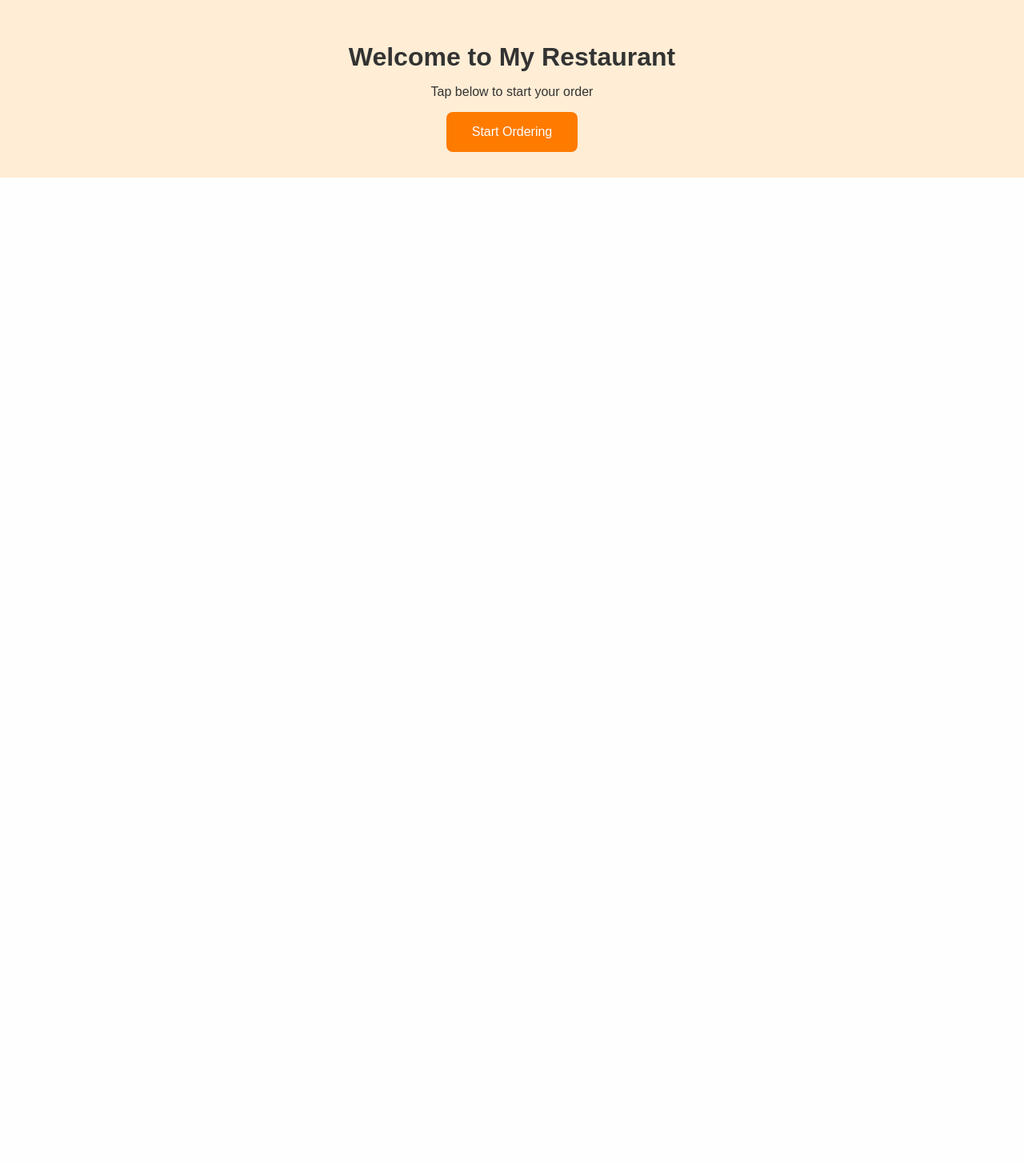
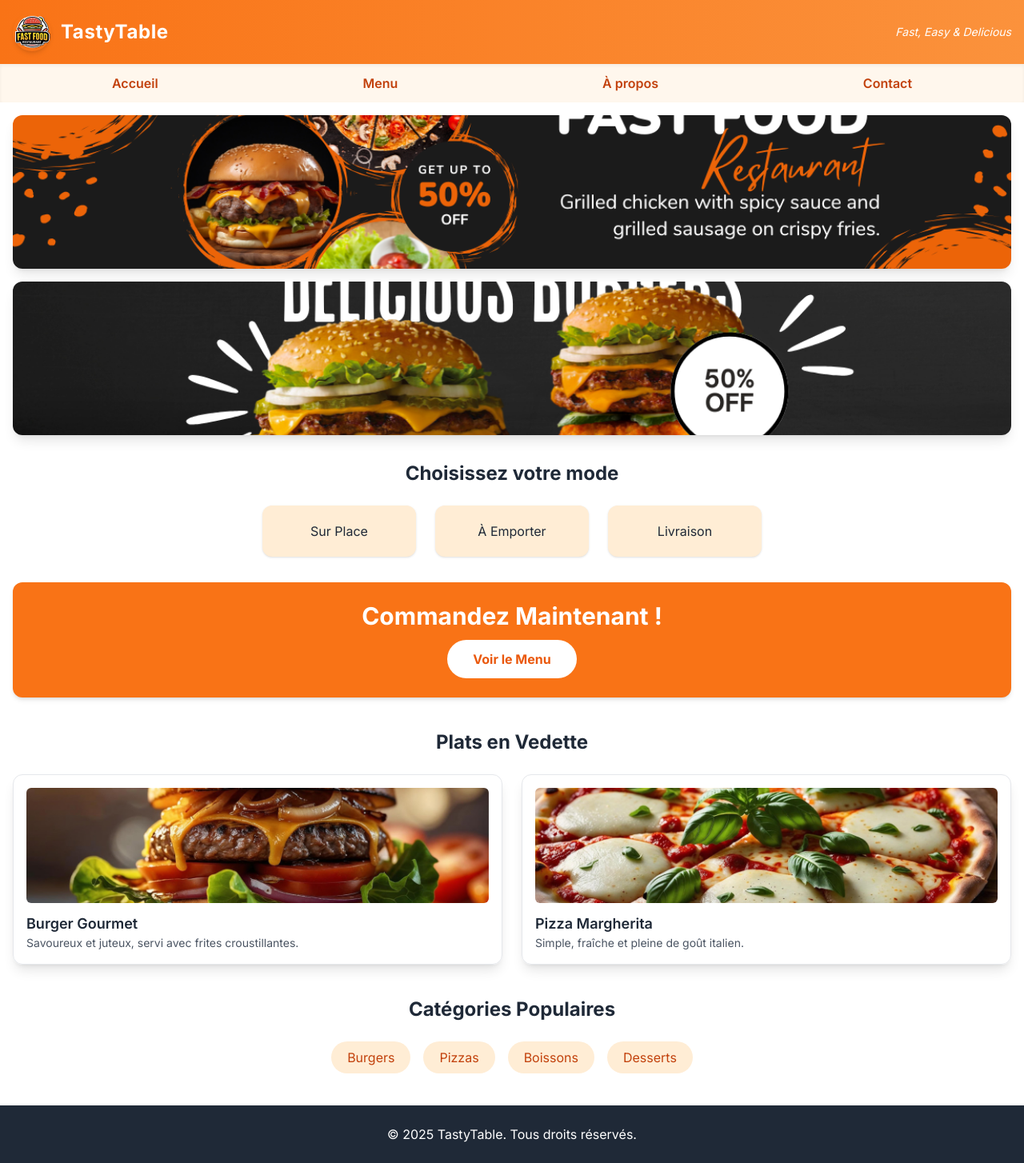
Before and after one commit to Wohami-2000/restaurant-ordering, a website: page index.html in a window 1280 px wide. Shown: the whole page at 80% size. Before the commit the page ends 800 px from the top, so only its background shows below. Drawn offline with nearby package versions, Linux system fonts and the light colour scheme.

Commit message:
finished homepage layout and design

```diff
--- a/index.html
+++ b/index.html
@@ -3,14 +3,94 @@
 <head>
   <meta charset="UTF-8" />
   <meta name="viewport" content="width=device-width, initial-scale=1.0" />
-  <title>My Restaurant</title>
-  <link rel="stylesheet" href="style.css" />
+  <title>TastyTable | Accueil</title>
+  <script src="https://cdn.tailwindcss.com"></script>
+  <link rel="preconnect" href="https://fonts.googleapis.com">
+  <link rel="preconnect" href="https://fonts.gstatic.com" crossorigin>
+  <link href="https://fonts.googleapis.com/css2?family=Inter:wght@400;600;700&display=swap" rel="stylesheet">
+  <style>
+    body {
+      font-family: 'Inter', sans-serif;
+    }
+  </style>
 </head>
-<body>
-  <header>
-    <h1>Welcome to My Restaurant</h1>
-    <p>Tap below to start your order</p>
-    <button>Start Ordering</button>
+<body class="bg-white text-gray-800">
+
+  <!-- Header with Logo and Tagline -->
+  <header class="bg-gradient-to-r from-orange-500 to-orange-400 p-4 flex items-center justify-between shadow-md">
+    <div class="flex items-center gap-3">
+      <img src="images/logo.png" alt="Logo" class="w-12 h-12 rounded-full shadow-md" />
+      <span class="text-white text-2xl font-bold tracking-wide">TastyTable</span>
+    </div>
+    <p class="hidden sm:block text-white text-sm italic">Fast, Easy & Delicious</p>
   </header>
+
+  <!-- Navigation Bar -->
+  <nav class="bg-orange-50 p-3 text-sm sm:text-base flex justify-around shadow-inner sticky top-0 z-10">
+    <a href="#" class="text-orange-700 font-semibold hover:underline">Accueil</a>
+    <a href="#" class="text-orange-700 font-semibold hover:underline">Menu</a>
+    <a href="#" class="text-orange-700 font-semibold hover:underline">À propos</a>
+    <a href="#" class="text-orange-700 font-semibold hover:underline">Contact</a>
+  </nav>
+
+  <!-- Slideshow / Offers -->
+  <section class="mt-4 px-4">
+    <div class="rounded-xl overflow-hidden shadow-lg mb-4">
+      <img src="images/picture1.png" alt="Offer 1" class="w-full h-48 object-cover" />
+    </div>
+    <div class="rounded-xl overflow-hidden shadow-lg">
+      <img src="images/picture2.png" alt="Offer 2" class="w-full h-48 object-cover" />
+    </div>
+  </section>
+
+  <!-- Service Options -->
+  <section class="my-8 px-4 text-center">
+    <h2 class="text-2xl font-bold mb-6">Choisissez votre mode</h2>
+    <div class="flex flex-col sm:flex-row gap-6 justify-center">
+      <div class="bg-orange-100 hover:bg-orange-200 transition p-5 rounded-xl shadow w-full sm:w-48">Sur Place</div>
+      <div class="bg-orange-100 hover:bg-orange-200 transition p-5 rounded-xl shadow w-full sm:w-48">À Emporter</div>
+      <div class="bg-orange-100 hover:bg-orange-200 transition p-5 rounded-xl shadow w-full sm:w-48">Livraison</div>
+    </div>
+  </section>
+
+  <!-- Call to Action -->
+  <section class="bg-orange-500 text-white text-center p-6 rounded-xl mx-4 my-8 shadow-md">
+    <h2 class="text-3xl font-bold mb-3">Commandez Maintenant !</h2>
+    <a href="#" class="inline-block bg-white text-orange-600 font-bold py-3 px-8 rounded-full hover:bg-orange-100 transition">Voir le Menu</a>
+  </section>
+
+  <!-- Featured Dishes -->
+  <section class="px-4 my-10">
+    <h2 class="text-2xl font-bold mb-6 text-center">Plats en Vedette</h2>
+    <div class="grid grid-cols-1 sm:grid-cols-2 gap-6">
+      <div class="border p-4 rounded-xl shadow-lg">
+        <img src="images/picture3.png" alt="Dish 2" class="w-full h-36 object-cover rounded-md mb-3" />
+        <h3 class="font-semibold text-lg">Burger Gourmet</h3>
+        <p class="text-sm text-gray-600">Savoureux et juteux, servi avec frites croustillantes.</p>
+      </div>
+      <div class="border p-4 rounded-xl shadow-lg">
+        <img src="images/picture4.png" alt="Dish 2" class="w-full h-36 object-cover rounded-md mb-3" />
+        <h3 class="font-semibold text-lg">Pizza Margherita</h3>
+        <p class="text-sm text-gray-600">Simple, fraîche et pleine de goût italien.</p>
+      </div>
+    </div>
+  </section>
+
+  <!-- Popular Categories -->
+  <section class="px-4 my-10">
+    <h2 class="text-2xl font-bold mb-6 text-center">Catégories Populaires</h2>
+    <div class="flex flex-wrap gap-4 justify-center">
+      <span class="bg-orange-100 px-5 py-2 rounded-full text-orange-700 font-medium hover:bg-orange-200">Burgers</span>
+      <span class="bg-orange-100 px-5 py-2 rounded-full text-orange-700 font-medium hover:bg-orange-200">Pizzas</span>
+      <span class="bg-orange-100 px-5 py-2 rounded-full text-orange-700 font-medium hover:bg-orange-200">Boissons</span>
+      <span class="bg-orange-100 px-5 py-2 rounded-full text-orange-700 font-medium hover:bg-orange-200">Desserts</span>
+    </div>
+  </section>
+
+  <!-- Footer -->
+  <footer class="bg-gray-800 text-white text-center p-6">
+    <p>&copy; 2025 TastyTable. Tous droits réservés.</p>
+  </footer>
+
 </body>
 </html>
--- a/style.css
+++ /dev/null
@@ -1,28 +0,0 @@
-body {
-  margin: 0;
-  padding: 0;
-  font-family: sans-serif;
-  background-color: #fefefe;
-  color: #333;
-  text-align: center;
-}
-
-header {
-  padding: 2rem;
-  background-color: #ffedd5;
-}
-
-h1 {
-  font-size: 2rem;
-  margin-bottom: 0.5rem;
-}
-
-button {
-  padding: 1rem 2rem;
-  font-size: 1rem;
-  background-color: #ff7b00;
-  color: white;
-  border: none;
-  border-radius: 8px;
-  cursor: pointer;
-}
```
Also changed, not shown: package.json (added, +23 -0 lines), images/logo.png (added), images/picture1.png (added), images/picture2.png (added), images/picture3.png (added), images/picture4.png (added), 1 other file.
